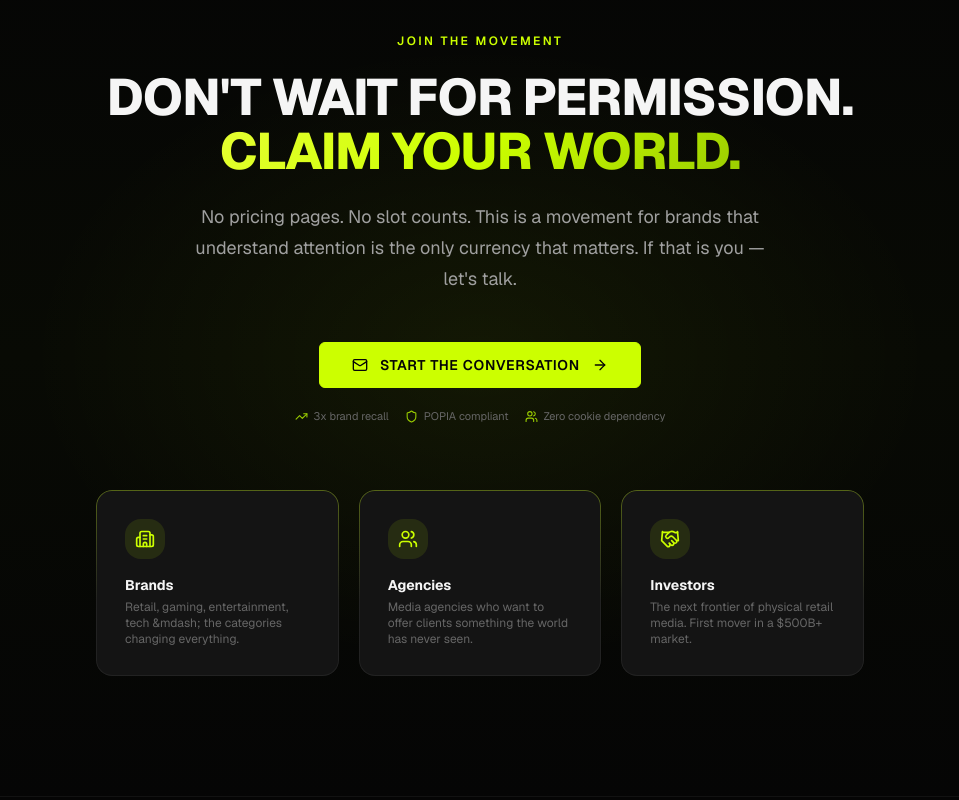
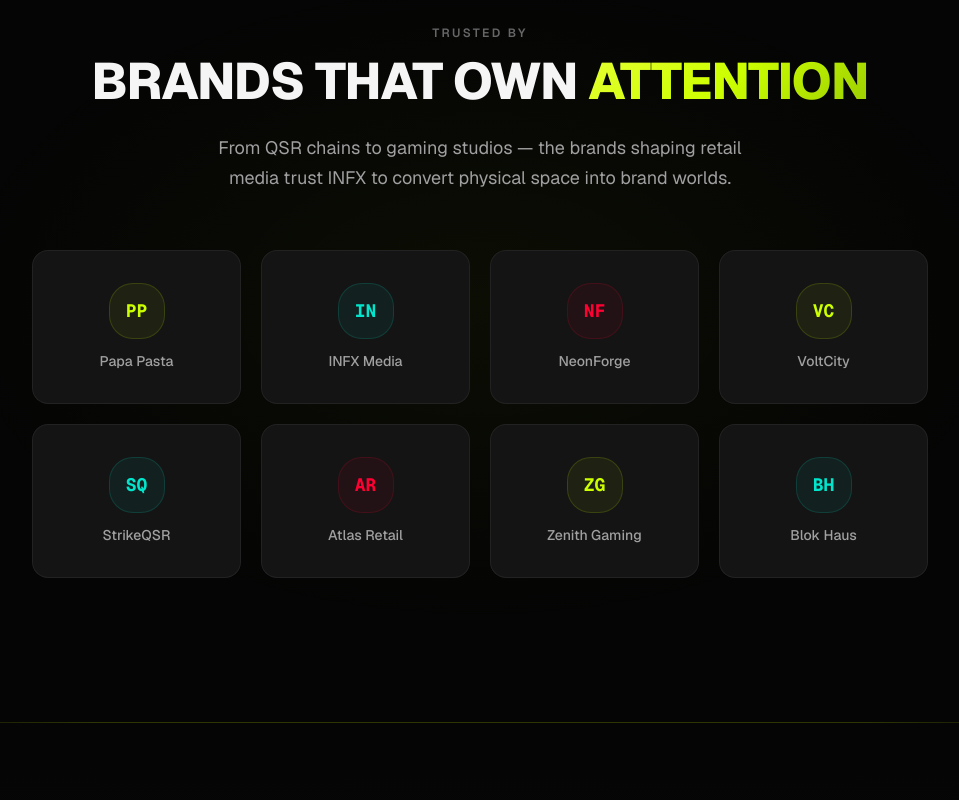
Before and after one commit to targetpraks/infx-media-website, a Next.js app: page / in a window 1280 px wide. Shown: the part 10860-11660 px from the top of the page, without its empty margins (160-1119 px from the left). Built offline with nearby package versions, Linux system fonts and the light colour scheme.

Commit message:
Task 2: Add SocialProof component + integrate on homepage

```diff
--- /dev/null
+++ b/src/app/components/SocialProof.tsx
@@ -0,0 +1,93 @@
+"use client";
+
+import { useRef } from "react";
+import { motion, useInView } from "framer-motion";
+
+const clients = [
+  { name: "Papa Pasta", initial: "PP", color: "#CCFF00" },
+  { name: "INFX Media", initial: "IN", color: "#00E5CC" },
+  { name: "NeonForge", initial: "NF", color: "#FF0033" },
+  { name: "VoltCity", initial: "VC", color: "#CCFF00" },
+  { name: "StrikeQSR", initial: "SQ", color: "#00E5CC" },
+  { name: "Atlas Retail", initial: "AR", color: "#FF0033" },
+  { name: "Zenith Gaming", initial: "ZG", color: "#CCFF00" },
+  { name: "Blok Haus", initial: "BH", color: "#00E5CC" },
+];
+
+export default function SocialProof() {
+  const ref = useRef(null);
+  const isInView = useInView(ref, { once: true, margin: "-80px" });
+
+  return (
+    <section ref={ref} className="relative py-20 md:py-28 overflow-hidden">
+      {/* subtle background gradient */}
+      <div
+        className="absolute inset-0"
+        style={{
+          background:
+            "radial-gradient(ellipse at 50% 50%, rgba(204,255,0,0.04) 0%, transparent 60%)",
+        }}
+      />
+
+      <div className="relative z-10 max-w-[1400px] mx-auto px-6 lg:px-8 text-center">
+        <motion.div
+          initial={{ opacity: 0, y: 20 }}
+          animate={isInView ? { opacity: 1, y: 0 } : {}}
+          transition={{ duration: 0.6, ease: [0.22, 1, 0.36, 1] }}
+        >
+          <p className="eyebrow mb-4">Trusted by</p>
+          <h2 className="headline-section mb-6">
+            Brands That Own{" "}
+            <span className="gradient-lime-text">Attention</span>
+          </h2>
+          <p className="body-lg max-w-xl mx-auto mb-14">
+            From QSR chains to gaming studios — the brands shaping retail media trust INFX to
+            convert physical space into brand worlds.
+          </p>
+        </motion.div>
+
+        <motion.div
+          initial="hidden"
+          animate={isInView ? "show" : "hidden"}
+          variants={{
+            hidden: {},
+            show: {
+              transition: { staggerChildren: 0.08 },
+            },
+          }}
+          className="grid grid-cols-2 sm:grid-cols-3 md:grid-cols-4 gap-5 max-w-4xl mx-auto"
+        >
+          {clients.map((client) => (
+            <motion.div
+              key={client.name}
+              variants={{
+                hidden: { opacity: 0, scale: 0.92 },
+                show: {
+                  opacity: 1,
+                  scale: 1,
+                  transition: { duration: 0.5, ease: [0.22, 1, 0.36, 1] },
+                },
+              }}
+              className="card-dark group flex flex-col items-center justify-center gap-3 py-8 px-4 hover:border-white/15 transition-colors"
+            >
+              {/* CSS-only logo placeholder */}
+              <div
+                className="w-14 h-14 rounded-xl flex items-center justify-center font-mono font-bold text-lg"
+                style={{
+                  background: `${client.color}10`,
+                  color: client.color,
+                  border: `1px solid ${client.color}25`,
+                }}
+              >
+                {client.initial}
+              </div>
+              <span className="text-text-secondary text-sm font-medium group-hover:text-text-primary transition-colors">
+                {client.name}
+              </span>
+            </motion.div>
+          ))}
+        </motion.div>
+      </div>
+    </section>
+  );
+}
--- a/src/app/page.tsx
+++ b/src/app/page.tsx
@@ -11,6 +11,7 @@ import CTAContact from "./sections/CTAContact";
 import CinematicVideo from "./components/CinematicVideo";
 import BrandInfectionSimulator from "./components/BrandInfectionSimulator";
 import SectionDivider from "./components/SectionDivider";
+import SocialProof from "./components/SocialProof";
 
 const NeuralNetworkBackground = dynamic(() => import("./components/NeuralNetworkBackground"), {
   ssr: false,
@@ -67,6 +68,9 @@ export default function HomePage() {
       <ActivationEngine />
       <SectionDivider variant="lime" />
 
+      <SocialProof />
+      <SectionDivider variant="lime" />
+
       <CTAContact />
     </>
   );
```
